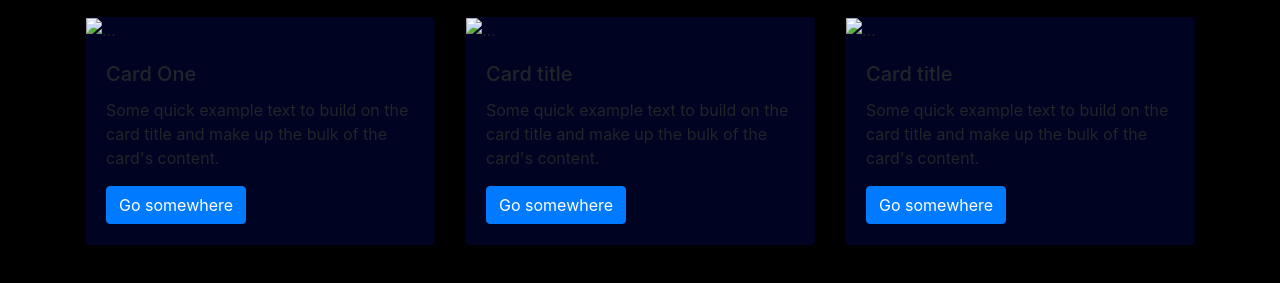
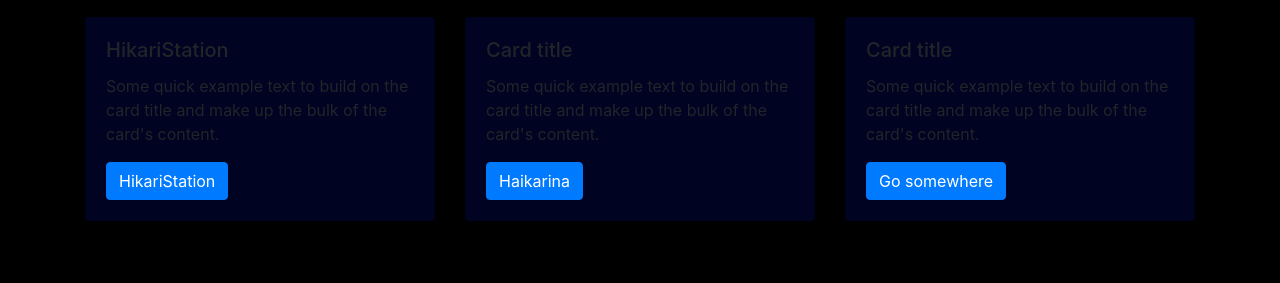
Before and after one commit to hikari90712/carriewang.io, a plain HTML site: page index.html in a window 1280 px wide. Shown: the part 145-428 px from the top of the page. Drawn offline with Linux system fonts and the light colour scheme.

Commit message:
add haikarina links

```diff
--- a/index.html
+++ b/index.html
@@ -25,27 +25,24 @@
             <div class="row" >
                 <div class="col-sm">
                     <div class="card" style="background-color:#000322">
-                        <img src="..." class="card-img-left" alt="...">
                         <div class="card-body">
-                            <h5 class="card-title">Card One</h5>
+                            <h5 class="card-title">HikariStation</h5>
                             <p class="card-text">Some quick example text to build on the card title and make up the bulk of the card's content.</p>
-                            <a href="#" class="btn btn-primary">Go somewhere</a>
+                            <a href="http://www.haikarina.com:65000" class="btn btn-primary">HikariStation</a>
                         </div>
                     </div>
                 </div>
                 <div class="col-sm">
                     <div class="card" style="background-color:#000322">
-                        <img src="..." class="card-img-left" alt="...">
                         <div class="card-body">
                             <h5 class="card-title">Card title</h5>
                             <p class="card-text">Some quick example text to build on the card title and make up the bulk of the card's content.</p>
-                            <a href="#" class="btn btn-primary">Go somewhere</a>
+                            <a href="http://www.haikarina.com:63000" class="btn btn-primary">Haikarina</a>
                         </div>
                     </div>
                 </div>
                 <div class="col-sm">
                     <div class="card" style="background-color:#000322">
-                        <img src="..." class="card-img-left" alt="...">
                         <div class="card-body">
                             <h5 class="card-title">Card title</h5>
                             <p class="card-text">Some quick example text to build on the card title and make up the bulk of the card's content.</p>
```
